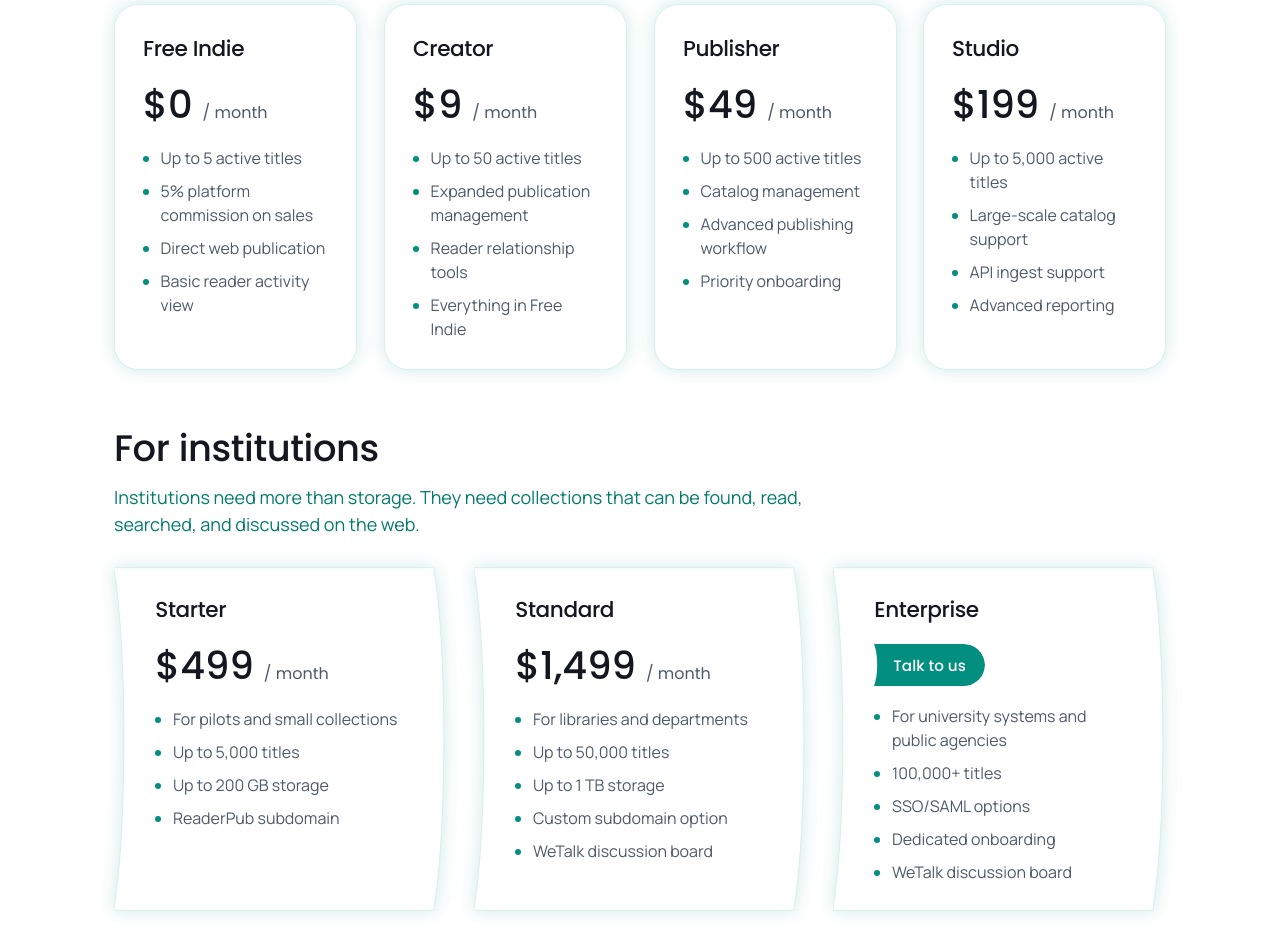
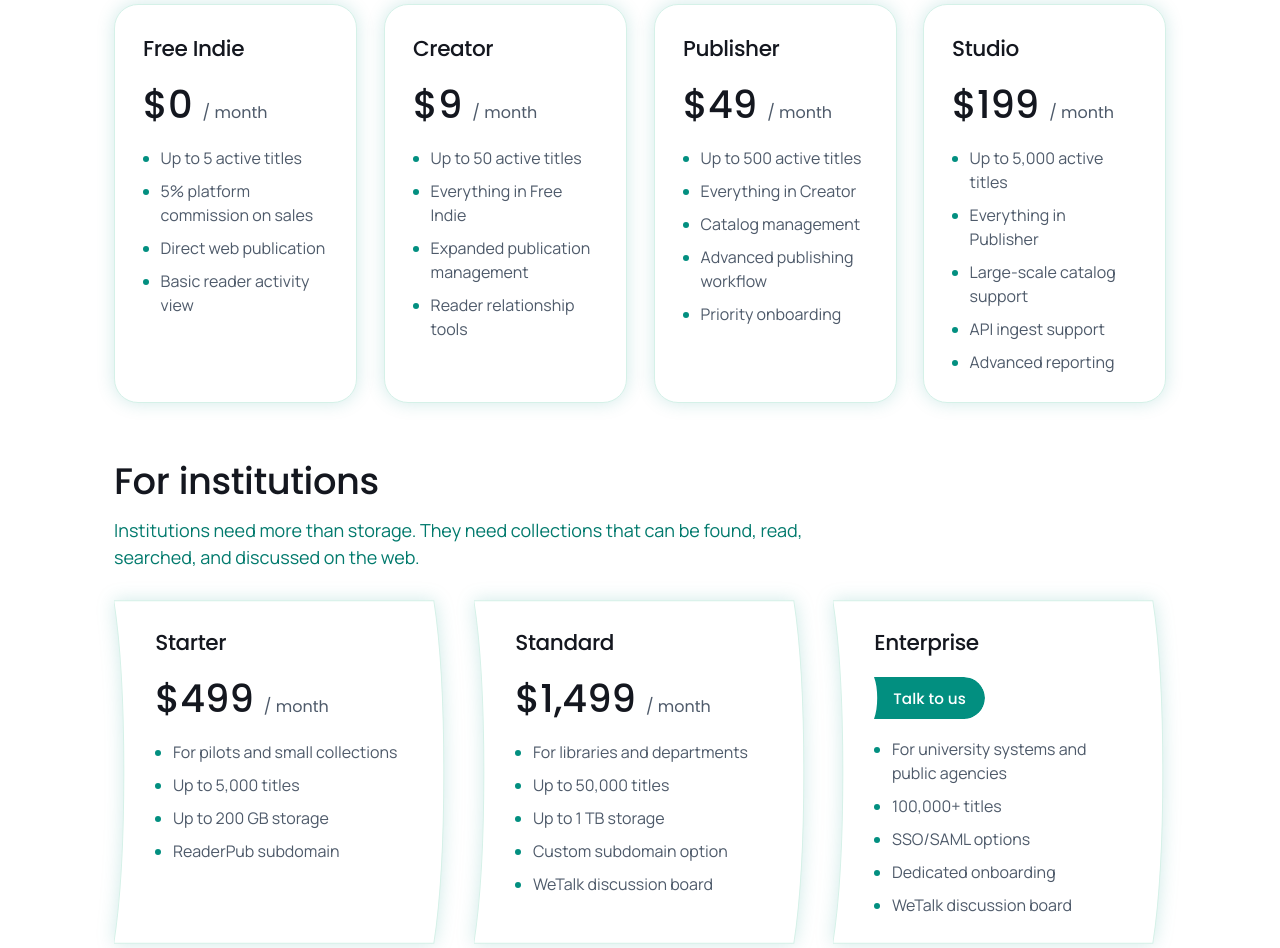
Before and after one commit to anatolytkach/website-readerpub-modified, an Astro site: page /pricing in a window 1280 px wide. Shown: the part 2901-3849 px from the top of the page. Built offline with nearby package versions, Linux system fonts and the light colour scheme; Astro itself is replaced by a stand-in of ours.

Commit message:
Update author pricing plan features

```diff
--- a/src/pages/pricing.astro
+++ b/src/pages/pricing.astro
@@ -159,9 +159,9 @@
 					<p class="plan-price">$9 <span>/ month</span></p>
 					<ul class="bullets">
 						<li>Up to 50 active titles</li>
+						<li>Everything in Free Indie</li>
 						<li>Expanded publication management</li>
 						<li>Reader relationship tools</li>
-						<li>Everything in Free Indie</li>
 					</ul>
 				</div>
 				<div class="card creator-plan-card">
@@ -169,6 +169,7 @@
 					<p class="plan-price">$49 <span>/ month</span></p>
 					<ul class="bullets">
 						<li>Up to 500 active titles</li>
+						<li>Everything in Creator</li>
 						<li>Catalog management</li>
 						<li>Advanced publishing workflow</li>
 						<li>Priority onboarding</li>
@@ -179,6 +180,7 @@
 					<p class="plan-price">$199 <span>/ month</span></p>
 					<ul class="bullets">
 						<li>Up to 5,000 active titles</li>
+						<li>Everything in Publisher</li>
 						<li>Large-scale catalog support</li>
 						<li>API ingest support</li>
 						<li>Advanced reporting</li>
```
